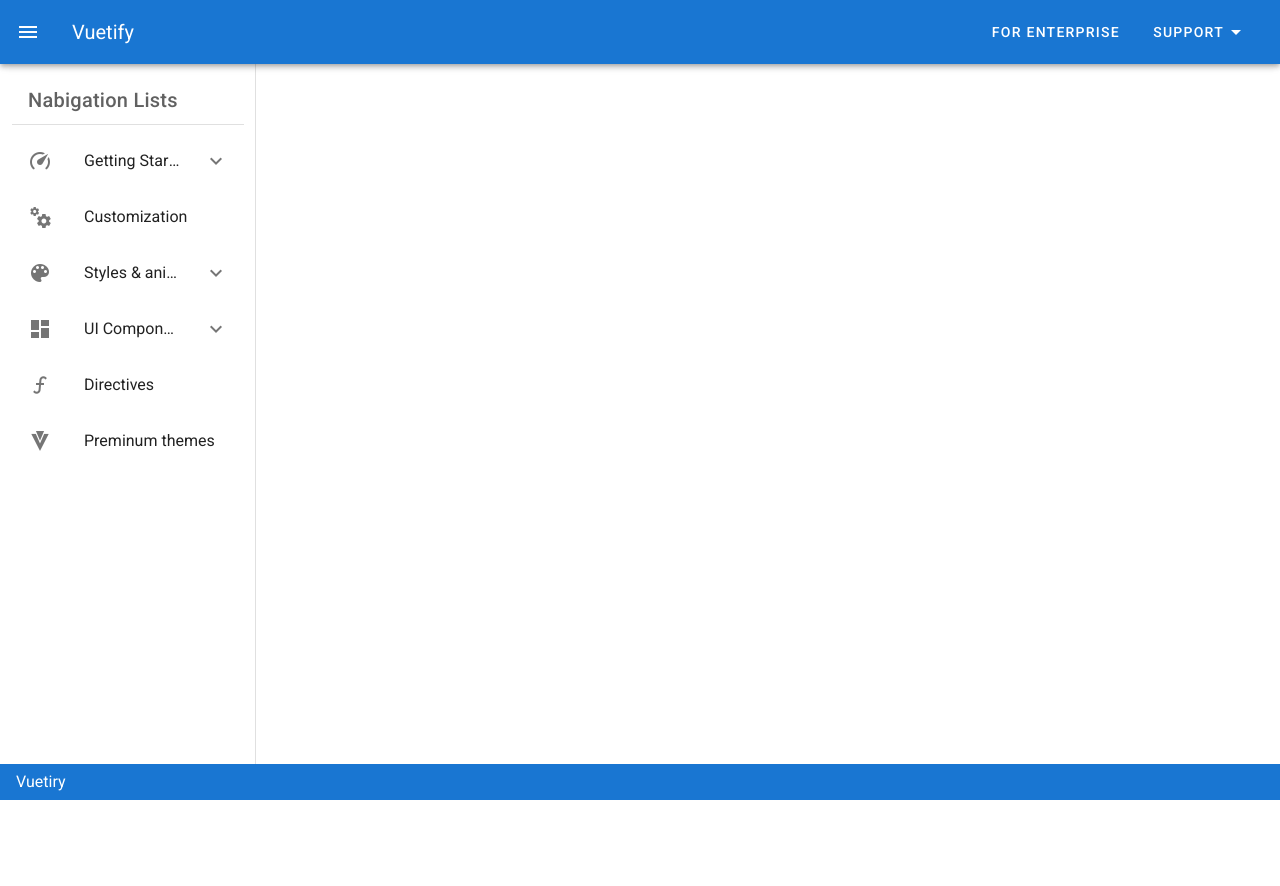
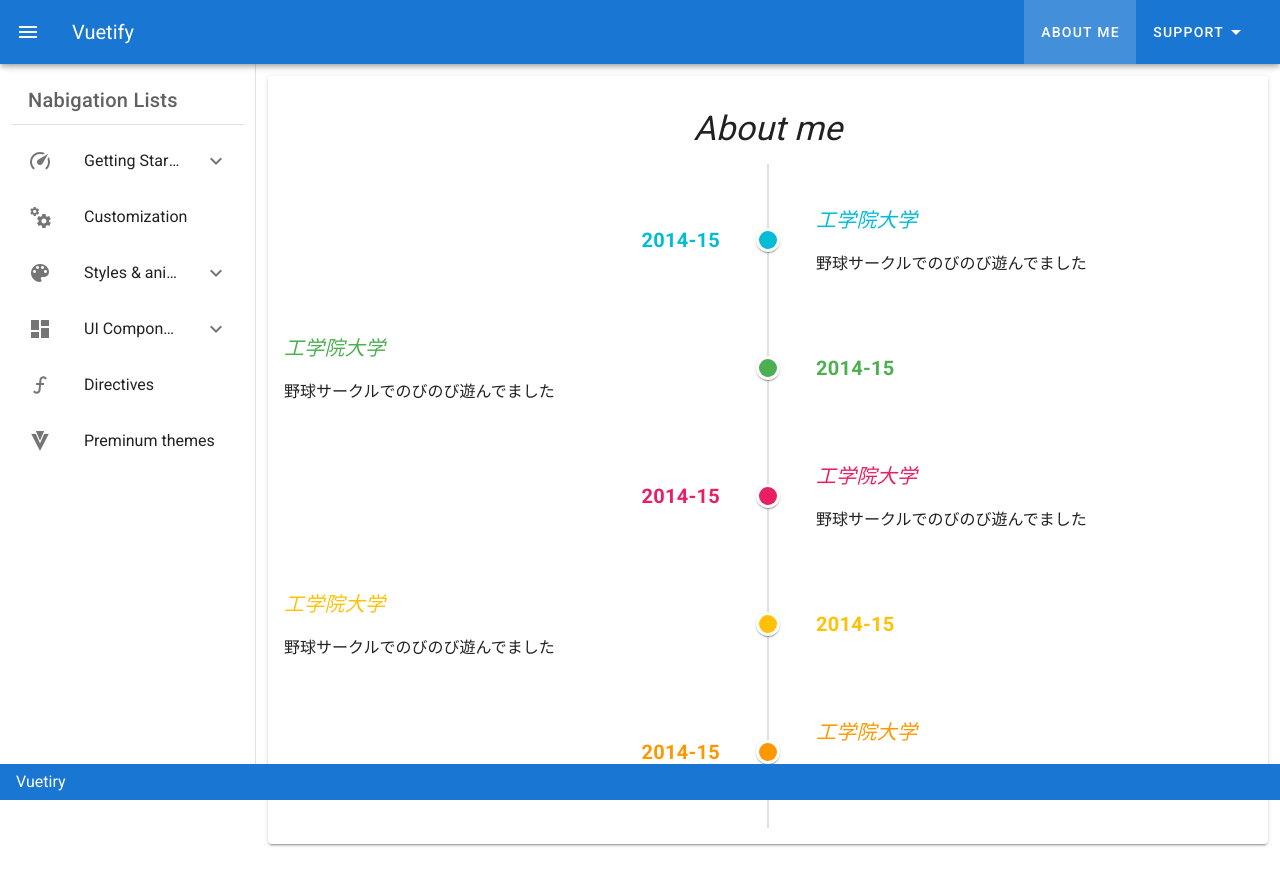
Before and after one commit to ou-gu/portfolio-vuetify, a Vue app: page /about in a window 1280 px wide. Shown: the top 886 px of the page. Before the commit the page ends 800 px from the top, so only its background shows below. Built offline with nearby package versions, Linux system fonts and the light colour scheme.

Commit message:
About meのコンテンツを作成しました。

```diff
--- a/src/App.vue
+++ b/src/App.vue
@@ -38,7 +38,9 @@
       <v-toolbar-title>Vuetify</v-toolbar-title>
       <v-spacer></v-spacer>
       <v-toolbar-items>
-        <v-btn text>For Enterprise</v-btn>
+        <v-btn text to="/about">
+          About me
+        </v-btn>
         <v-menu offset-y>
           <template v-slot:activator="{ on }">
             <v-btn v-on="on" text>Support<v-icon>mdi-menu-down</v-icon></v-btn>
@@ -57,6 +59,9 @@
         </v-menu>
       </v-toolbar-items>
     </v-app-bar>
+    <v-main>
+      <router-view />
+    </v-main>
     <v-footer color="primary" dark app> Vuetiry </v-footer>
   </v-app>
 </template>
@@ -100,9 +105,9 @@
         {
           name: "Preminum themes",
           icon: "mdi-vuetify",
-        },
-      ],
+        }
+      ]
     };
-  },
+  }
 };
 </script>
--- a/src/router.js
+++ b/src/router.js
@@ -1,6 +1,8 @@
 import Vue from 'vue';
 import Router from 'vue-router';
 import Home from './views/Home.vue';
+import About from './views/About.vue';
+import Work from './views/Work.vue';
 
 Vue.use(Router);
 
@@ -13,10 +15,15 @@
       name: 'home',
       component: Home
     },
-    // {
-    //   path: '/about',
-    //   name: 'about',
-    //   component: () => import('views/About.vue')
-    // },
+    {
+      path: '/about',
+      name: 'about',
+      component: About
+    },
+    {
+      path: '/work',
+      name: 'work',
+      component: Work
+    },
   ]
 });
--- a/src/views/About.vue
+++ b/src/views/About.vue
@@ -1,5 +1,73 @@
 <template>
-  <div class="about">
-    <h1>This is an about page</h1>
+  <div id="about">
+    <v-container fluid>
+      <v-card width="100vw" class="pa-4">
+        <v-card-title class="justify-center display-1 font-italic">
+          About me
+        </v-card-title>
+        <v-timeline>
+          <v-timeline-item
+            v-for="(year, i) in years"
+            :key="i"
+            :color="year.color"
+            small
+          >
+            <template v-slot:opposite>
+              <span
+                :class="`title font-weight-bold ${year.color}--text`"
+                v-text="year.year"
+              ></span>
+            </template>
+            <div class="py-4">
+              <h2 :class="`title font-italic mb-4 ${year.color}--text`">
+                {{ year.title }}
+              </h2>
+              <div>
+                {{ year.content }}
+              </div>
+            </div>
+          </v-timeline-item>
+        </v-timeline>
+      </v-card>
+    </v-container>
   </div>
 </template>
+
+<script>
+export default {
+  data: () => ({
+    years: [
+      {
+        color: "cyan",
+        year: "2014-15",
+        title: "工学院大学",
+        content: "野球サークルでのびのび遊んでました",
+      },
+      {
+        color: "green",
+        year: "2014-15",
+        title: "工学院大学",
+        content: "野球サークルでのびのび遊んでました",
+      },
+      {
+        color: "pink",
+        year: "2014-15",
+        title: "工学院大学",
+        content: "野球サークルでのびのび遊んでました",
+      },
+      {
+        color: "amber",
+        year: "2014-15",
+        title: "工学院大学",
+        content: "野球サークルでのびのび遊んでました",
+      },
+      {
+        color: "orange",
+        year: "2014-15",
+        title: "工学院大学",
+        content: "野球サークルでのびのび遊んでました",
+      },
+    ],
+  }),
+};
+</script>
--- a/src/views/Home.vue
+++ b/src/views/Home.vue
@@ -1,5 +1,32 @@
 <template>
-  <div class="about">
-    <h1>This is an about page</h1>
-  </div>
+  <v-carousel :show-arrows="false">
+    <v-carousel-item
+      v-for="(item,i) in items"
+      :key="i"
+      :src="item.src"
+    ></v-carousel-item>
+  </v-carousel>
 </template>
+
+<script>
+  export default {
+    data () {
+      return {
+        items: [
+          {
+            src: 'https://cdn.vuetifyjs.com/images/carousel/squirrel.jpg',
+          },
+          {
+            src: 'https://cdn.vuetifyjs.com/images/carousel/sky.jpg',
+          },
+          {
+            src: 'https://cdn.vuetifyjs.com/images/carousel/bird.jpg',
+          },
+          {
+            src: 'https://cdn.vuetifyjs.com/images/carousel/planet.jpg',
+          },
+        ],
+      }
+    },
+  }
+</script>
```
